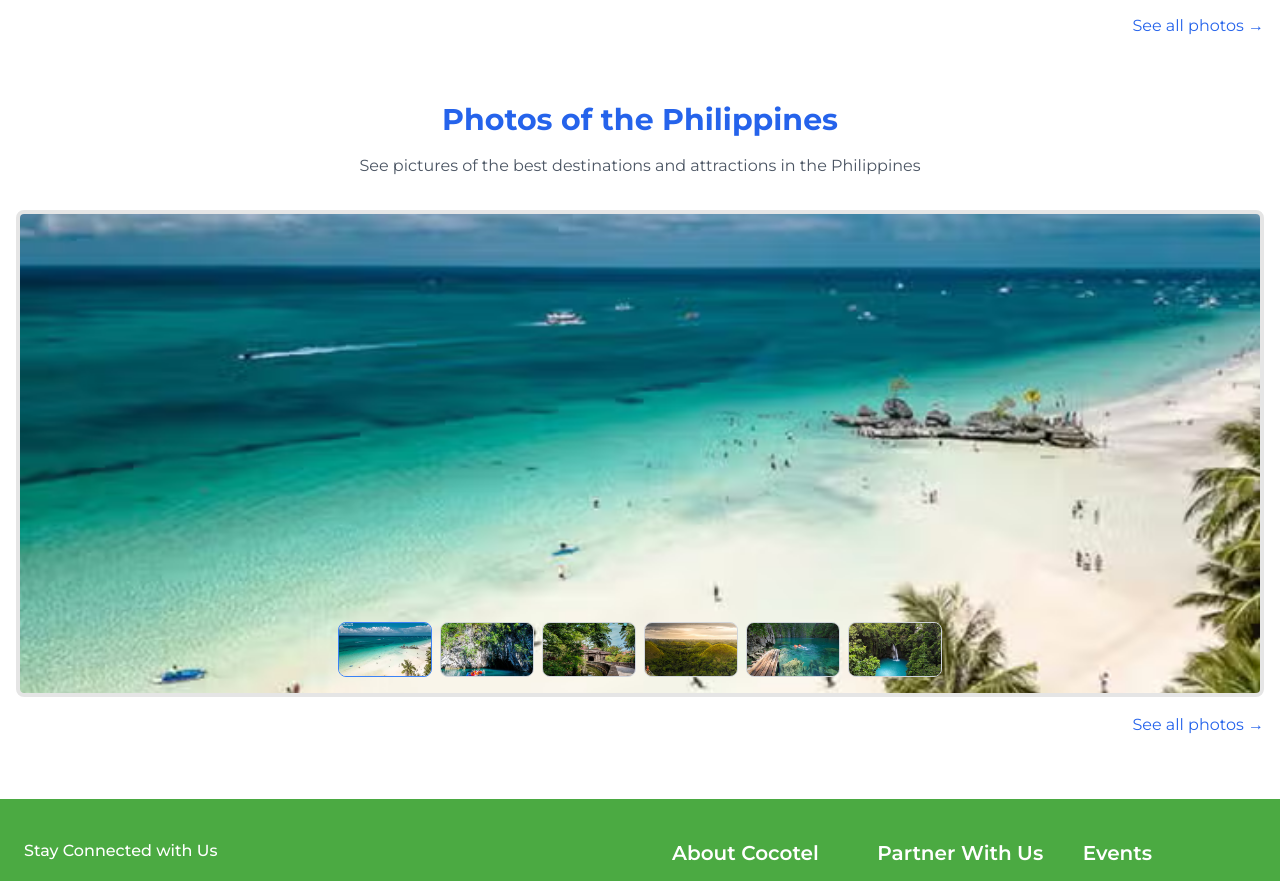
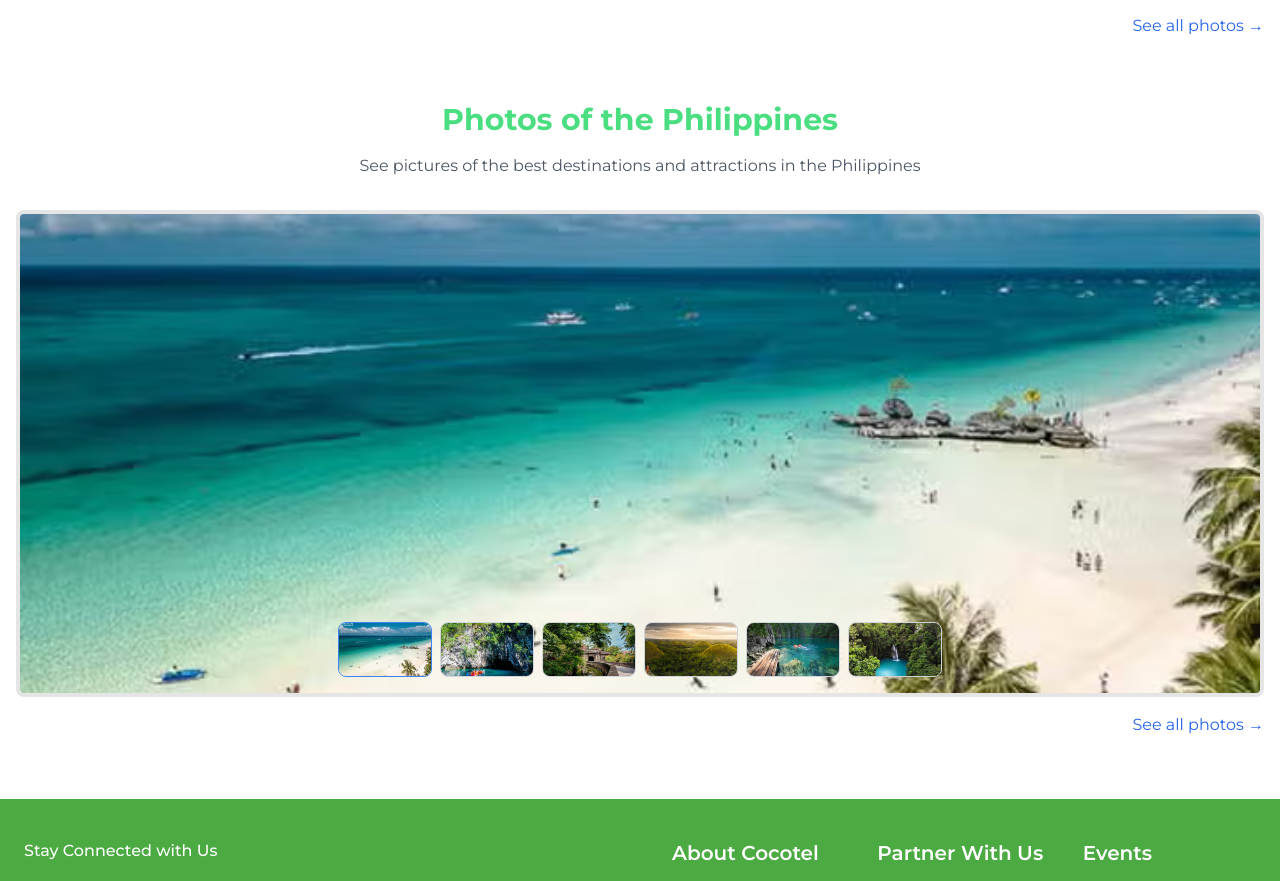
Before and after one commit to 3310-2095/cocotel, a Next.js app: page / in a window 1280 px wide. Shown: the part 3022-3903 px from the top of the page. Built offline with nearby package versions, Linux system fonts and the light colour scheme.

Commit message:
color change

```diff
--- a/src/components/homeTwo/photos.tsx
+++ b/src/components/homeTwo/photos.tsx
@@ -46,7 +46,7 @@ const Photos = () => {
   return (
     <section className="py-8">
       <div className="max-w-7xl mx-auto px-4">
-        <h2 className="text-2xl md:text-3xl font-bold text-center mb-4 text-blue-600">
+        <h2 className="text-2xl md:text-3xl font-bold text-center mb-4 text-green-400">
           Photos of the Philippines
         </h2>
         <p className="text-center mb-8 text-gray-600">
```
